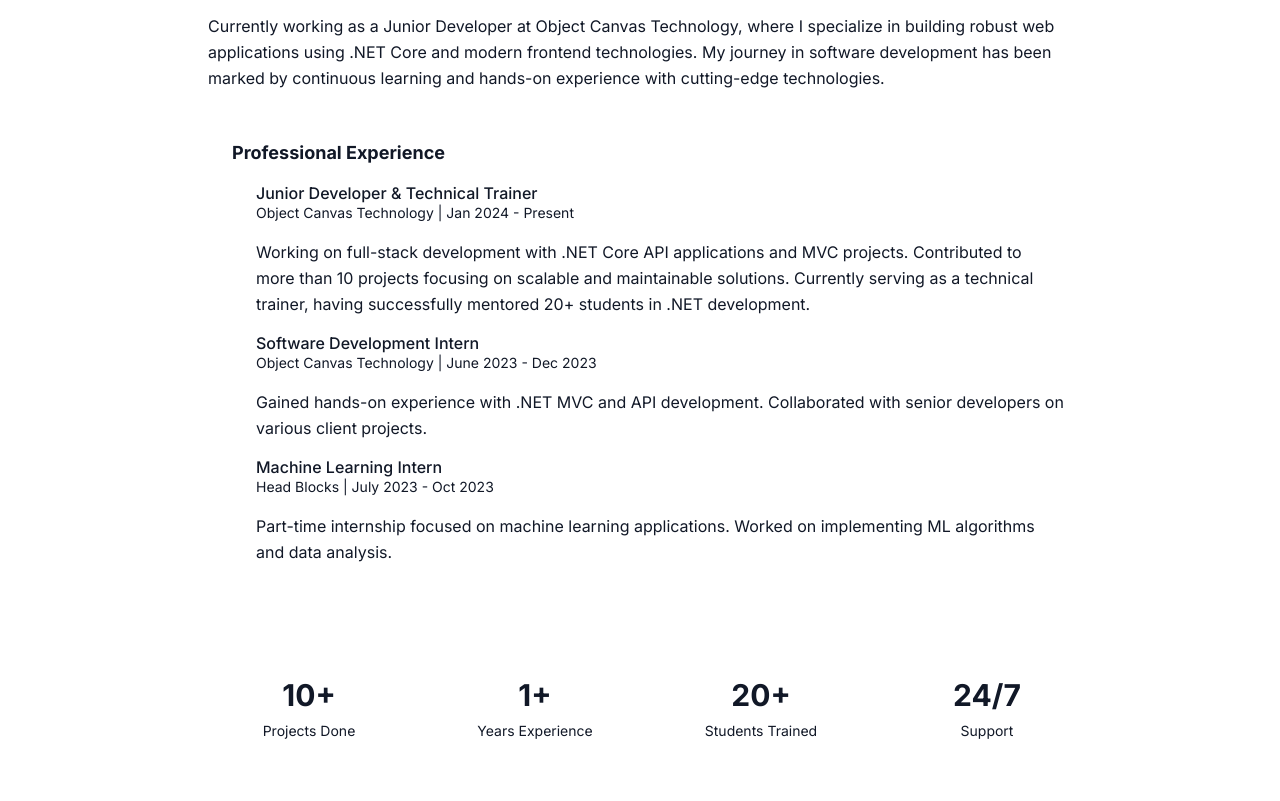
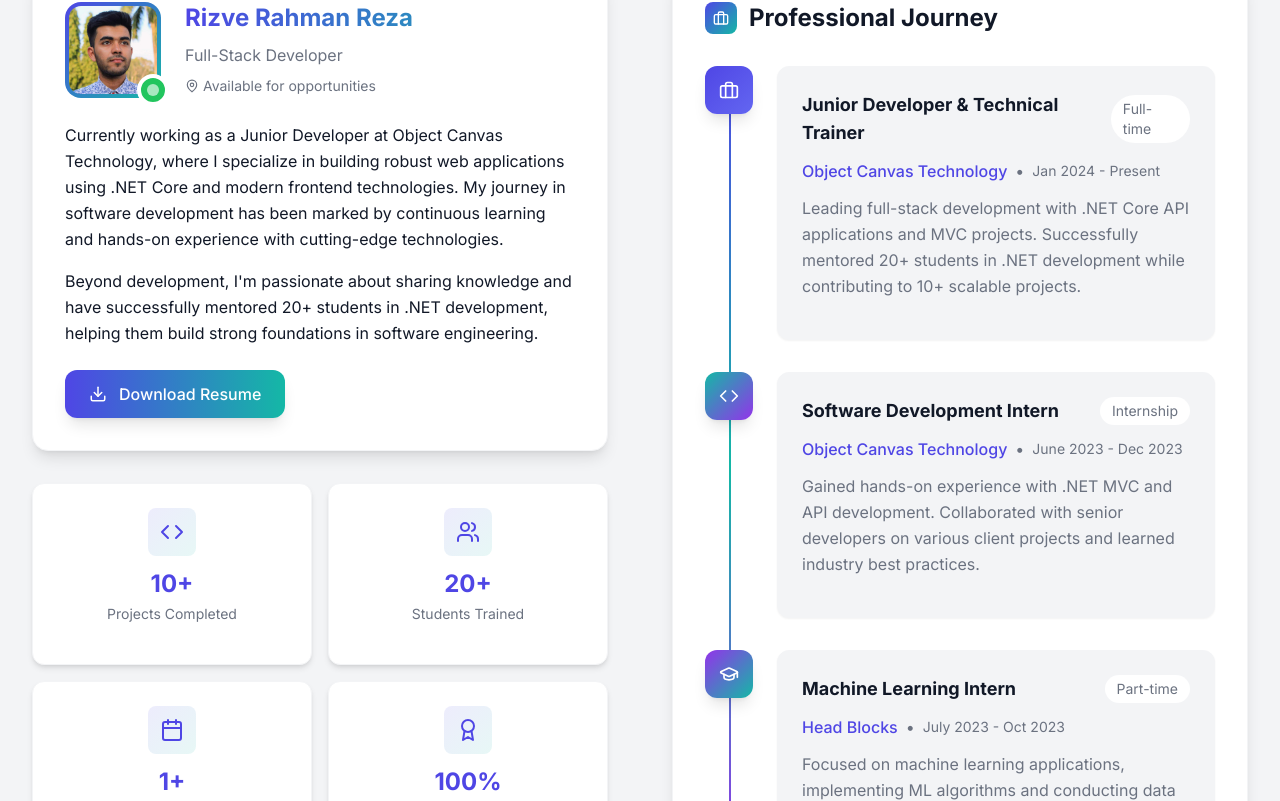
Before and after one commit to RezaRahmanAI/portfolio, a React (Vite) app: page / in a window 1280 px wide. Shown: the part 1099-1900 px from the top of the page. Built offline with nearby package versions, Linux system fonts and the light colour scheme.

Commit message:
Update About section with modern design

```diff
--- a/src/components/About.tsx
+++ b/src/components/About.tsx
@@ -1,175 +1,222 @@
 import React from 'react';
 import { motion } from 'framer-motion';
-import { Download } from 'lucide-react';
+import { Download, Code, Users, Award, Calendar, MapPin, Briefcase, GraduationCap } from 'lucide-react';
 import { useInView } from 'react-intersection-observer';
-import { fadeIn } from "../utils/animations";
+import { fadeIn, textVariant } from '../utils/animations';
 
 const About: React.FC = () => {
   const [ref, inView] = useInView({
-    threshold: 0.2,
+    threshold: 0.1,
     triggerOnce: true,
   });
 
+  const stats = [
+    { number: '10+', label: 'Projects Completed', icon: Code },
+    { number: '20+', label: 'Students Trained', icon: Users },
+    { number: '1+', label: 'Years Experience', icon: Calendar },
+    { number: '100%', label: 'Client Satisfaction', icon: Award },
+  ];
+
+  const experiences = [
+    {
+      title: 'Junior Developer & Technical Trainer',
+      company: 'Object Canvas Technology',
+      period: 'Jan 2024 - Present',
+      location: 'Full-time',
+      description: 'Leading full-stack development with .NET Core API applications and MVC projects. Successfully mentored 20+ students in .NET development while contributing to 10+ scalable projects.',
+      color: 'from-primary to-primary-light',
+      icon: Briefcase,
+    },
+    {
+      title: 'Software Development Intern',
+      company: 'Object Canvas Technology',
+      period: 'June 2023 - Dec 2023',
+      location: 'Internship',
+      description: 'Gained hands-on experience with .NET MVC and API development. Collaborated with senior developers on various client projects and learned industry best practices.',
+      color: 'from-accent to-secondary',
+      icon: Code,
+    },
+    {
+      title: 'Machine Learning Intern',
+      company: 'Head Blocks',
+      period: 'July 2023 - Oct 2023',
+      location: 'Part-time',
+      description: 'Focused on machine learning applications, implementing ML algorithms and conducting data analysis to solve real-world problems.',
+      color: 'from-secondary to-accent',
+      icon: GraduationCap,
+    },
+  ];
+
   return (
-    <section
-      id="about"
-      ref={ref}
-      className="py-20 bg-light-100 dark:bg-dark-200 overflow-hidden"
-    >
-      <div className="container mx-auto px-4 sm:px-6 lg:px-8">
+    <section id="about" ref={ref} className="py-20 bg-background-alt">
+      <div className="container-custom">
+        {/* Section Header */}
         <div className="section-title">
           <motion.h2
+            variants={textVariant(0.2)}
             initial="hidden"
-            animate={inView ? "visible" : "hidden"}
+            animate={inView ? "show" : "hidden"}
             className="text-3xl md:text-4xl font-bold mb-4 pb-4"
           >
             About Me
           </motion.h2>
-        </div>
 
-        <motion.div
+          <motion.p
             variants={fadeIn("up", 0.3)}
             initial="hidden"
             animate={inView ? "show" : "hidden"}
-          className="max-w-4xl mx-auto"
+            className="text-text-light max-w-2xl mx-auto mb-16"
           >
-          <div className="relative">
-            <div className="absolute -left-4 top-0 w-1 h-full bg-gradient-to-b from-primary-500 via-accent-500 to-primary-500 rounded-full"></div>
-
-            <h3 className="text-2xl md:text-3xl font-bold mb-6 text-dark-100 dark:text-light-100 pl-4 bg-gradient-to-r from-primary-400 to-accent-400 text-transparent bg-clip-text">
-              Full Stack Developer with expertise in .NET Core and Modern Web
-              Technologies
-            </h3>
-
-            <div className="space-y-6 pl-4">
-              <p className="text-dark-300 dark:text-light-300">
-                Currently working as a Junior Developer at Object Canvas
-                Technology, where I specialize in building robust web
-                applications using .NET Core and modern frontend technologies.
-                My journey in software development has been marked by continuous
-                learning and hands-on experience with cutting-edge technologies.
-              </p>
-
-              <div className="space-y-4 bg-light-200 dark:bg-dark-300 p-6 rounded-xl">
-                <h4 className="font-semibold text-lg text-primary-500">
-                  Professional Experience
-                </h4>
-
-                <div className="space-y-4">
-                  <div className="relative pl-6 before:content-[''] before:absolute before:left-0 before:top-2 before:w-2 before:h-2 before:bg-primary-500 before:rounded-full">
-                    <h5 className="font-medium text-dark-100 dark:text-light-100">
-                      Junior Developer & Technical Trainer
-                    </h5>
-                    <p className="text-primary-500 text-sm">
-                      Object Canvas Technology | Jan 2024 - Present
-                    </p>
-                    <p className="text-dark-300 dark:text-light-300 mt-1">
-                      Working on full-stack development with .NET Core API
-                      applications and MVC projects. Contributed to more than 10
-                      projects focusing on scalable and maintainable solutions.
-                      Currently serving as a technical trainer, having
-                      successfully mentored 20+ students in .NET development.
-                    </p>
+            Passionate full-stack developer with expertise in modern web technologies and a commitment to creating exceptional digital experiences
+          </motion.p>
         </div>
 
-                  <div className="relative pl-6 before:content-[''] before:absolute before:left-0 before:top-2 before:w-2 before:h-2 before:bg-accent-500 before:rounded-full">
-                    <h5 className="font-medium text-dark-100 dark:text-light-100">
-                      Software Development Intern
-                    </h5>
-                    <p className="text-accent-500 text-sm">
-                      Object Canvas Technology | June 2023 - Dec 2023
-                    </p>
-                    <p className="text-dark-300 dark:text-light-300 mt-1">
-                      Gained hands-on experience with .NET MVC and API
-                      development. Collaborated with senior developers on
-                      various client projects.
-                    </p>
+        <div className="grid grid-cols-1 lg:grid-cols-2 gap-16 items-start">
+          {/* Left Column - Profile & Description */}
+          <motion.div
+            variants={fadeIn("right", 0.4)}
+            initial="hidden"
+            animate={inView ? "show" : "hidden"}
+            className="space-y-8"
+          >
+            {/* Profile Card */}
+            <div className="bg-background rounded-2xl p-8 shadow-lg border border-background-alt">
+              <div className="flex items-start gap-6 mb-6">
+                <div className="relative">
+                  <div className="w-24 h-24 rounded-2xl overflow-hidden bg-gradient-to-br from-primary to-accent p-1">
+                    <div className="w-full h-full rounded-xl bg-background flex items-center justify-center overflow-hidden">
+                      <img
+                        src="about.jpg"
+                        alt="Rizve Rahman Reza"
+                        className="w-full h-full object-cover"
+                      />
+                    </div>
+                  </div>
+                  <div className="absolute -bottom-2 -right-2 w-8 h-8 bg-success rounded-full border-4 border-background flex items-center justify-center">
+                    <div className="w-3 h-3 bg-white rounded-full animate-pulse"></div>
+                  </div>
                 </div>
 
-                  <div className="relative pl-6 before:content-[''] before:absolute before:left-0 before:top-2 before:w-2 before:h-2 before:bg-secondary-500 before:rounded-full">
-                    <h5 className="font-medium text-dark-100 dark:text-light-100">
-                      Machine Learning Intern
-                    </h5>
-                    <p className="text-secondary-500 text-sm">
-                      Head Blocks | July 2023 - Oct 2023
-                    </p>
-                    <p className="text-dark-300 dark:text-light-300 mt-1">
-                      Part-time internship focused on machine learning
-                      applications. Worked on implementing ML algorithms and
-                      data analysis.
-                    </p>
-                  </div>
+                <div className="flex-1">
+                  <h3 className="text-2xl font-bold mb-2 bg-gradient-to-r from-primary to-accent text-transparent bg-clip-text">
+                    Rizve Rahman Reza
+                  </h3>
+                  <p className="text-text-light mb-2">Full-Stack Developer</p>
+                  <div className="flex items-center text-sm text-text-light">
+                    <MapPin size={14} className="mr-1" />
+                    Available for opportunities
                   </div>
                 </div>
               </div>
 
-            <div className="grid grid-cols-2 md:grid-cols-4 gap-6 my-12 pl-4">
-              <motion.div
-                whileHover={{ scale: 1.05 }}
-                className="bg-light-200 dark:bg-dark-300 p-6 rounded-xl text-center group hover:bg-primary-500 transition-colors duration-300"
-              >
-                <h4 className="text-3xl font-bold text-primary-500 group-hover:text-white mb-2">
-                  10+
-                </h4>
-                <p className="text-dark-300 dark:text-light-300 group-hover:text-white text-sm">
-                  Projects Done
+              <div className="space-y-4">
+                <p className="text-text leading-relaxed">
+                  Currently working as a Junior Developer at Object Canvas Technology, where I specialize in building robust web applications using .NET Core and modern frontend technologies. My journey in software development has been marked by continuous learning and hands-on experience with cutting-edge technologies.
                 </p>
-              </motion.div>
 
-              <motion.div
-                whileHover={{ scale: 1.05 }}
-                className="bg-light-200 dark:bg-dark-300 p-6 rounded-xl text-center group hover:bg-primary-500 transition-colors duration-300"
-              >
-                <h4 className="text-3xl font-bold text-primary-500 group-hover:text-white mb-2">
-                  1+
-                </h4>
-                <p className="text-dark-300 dark:text-light-300 group-hover:text-white text-sm">
-                  Years Experience
+                <p className="text-text leading-relaxed">
+                  Beyond development, I'm passionate about sharing knowledge and have successfully mentored 20+ students in .NET development, helping them build strong foundations in software engineering.
                 </p>
-              </motion.div>
-
-              <motion.div
-                whileHover={{ scale: 1.05 }}
-                className="bg-light-200 dark:bg-dark-300 p-6 rounded-xl text-center group hover:bg-primary-500 transition-colors duration-300"
-              >
-                <h4 className="text-3xl font-bold text-primary-500 group-hover:text-white mb-2">
-                  20+
-                </h4>
-                <p className="text-dark-300 dark:text-light-300 group-hover:text-white text-sm">
-                  Students Trained
-                </p>
-              </motion.div>
-
-              <motion.div
-                whileHover={{ scale: 1.05 }}
-                className="bg-light-200 dark:bg-dark-300 p-6 rounded-xl text-center group hover:bg-primary-500 transition-colors duration-300"
-              >
-                <h4 className="text-3xl font-bold text-primary-500 group-hover:text-white mb-2">
-                  24/7
-                </h4>
-                <p className="text-dark-300 dark:text-light-300 group-hover:text-white text-sm">
-                  Support
-                </p>
-              </motion.div>
               </div>
 
+              {/* Download Resume Button */}
               <motion.div
-              whileHover={{ scale: 1.05 }}
-              whileTap={{ scale: 0.95 }}
-              className="pl-4"
+                whileHover={{ scale: 1.02 }}
+                whileTap={{ scale: 0.98 }}
+                className="mt-6"
               >
                 <a
                   href="/resume.pdf"
                   download
-                className="group relative inline-flex items-center gap-2 px-6 py-3 rounded-full bg-primary-500 text-white font-medium transition-all overflow-hidden"
+                  className="group relative inline-flex items-center gap-3 px-6 py-3 rounded-xl bg-gradient-to-r from-primary to-accent text-white font-medium transition-all overflow-hidden shadow-lg hover:shadow-xl"
                 >
-                <span className="absolute inset-0 w-full h-full bg-gradient-to-r from-primary-600 to-accent-500 opacity-0 group-hover:opacity-100 transition-opacity"></span>
+                  <span className="absolute inset-0 w-full h-full bg-gradient-to-r from-primary-dark to-secondary opacity-0 group-hover:opacity-100 transition-opacity"></span>
                   <Download size={18} className="relative z-10" />
                   <span className="relative z-10">Download Resume</span>
                 </a>
               </motion.div>
             </div>
+
+            {/* Stats Grid */}
+            <div className="grid grid-cols-2 gap-4">
+              {stats.map((stat, index) => (
+                <motion.div
+                  key={stat.label}
+                  variants={fadeIn("up", 0.5 + index * 0.1)}
+                  initial="hidden"
+                  animate={inView ? "show" : "hidden"}
+                  whileHover={{ scale: 1.05, y: -5 }}
+                  className="bg-background rounded-xl p-6 text-center shadow-md border border-background-alt group hover:border-primary/20 transition-all"
+                >
+                  <div className="inline-flex items-center justify-center w-12 h-12 rounded-lg bg-gradient-to-br from-primary/10 to-accent/10 mb-3 group-hover:from-primary/20 group-hover:to-accent/20 transition-all">
+                    <stat.icon className="w-6 h-6 text-primary" />
+                  </div>
+                  <h4 className="text-2xl font-bold text-primary mb-1">{stat.number}</h4>
+                  <p className="text-sm text-text-light">{stat.label}</p>
                 </motion.div>
+              ))}
+            </div>
+          </motion.div>
+
+          {/* Right Column - Experience Timeline */}
+          <motion.div
+            variants={fadeIn("left", 0.4)}
+            initial="hidden"
+            animate={inView ? "show" : "hidden"}
+            className="space-y-6"
+          >
+            <div className="bg-background rounded-2xl p-8 shadow-lg border border-background-alt">
+              <h3 className="text-2xl font-bold mb-8 flex items-center gap-3">
+                <div className="w-8 h-8 rounded-lg bg-gradient-to-br from-primary to-accent flex items-center justify-center">
+                  <Briefcase className="w-4 h-4 text-white" />
+                </div>
+                Professional Journey
+              </h3>
+
+              <div className="relative">
+                {/* Timeline Line */}
+                <div className="absolute left-6 top-0 bottom-0 w-0.5 bg-gradient-to-b from-primary via-accent to-secondary"></div>
+
+                {experiences.map((exp, index) => (
+                  <motion.div
+                    key={index}
+                    variants={fadeIn("up", 0.6 + index * 0.2)}
+                    initial="hidden"
+                    animate={inView ? "show" : "hidden"}
+                    className="relative flex gap-6 pb-8 last:pb-0"
+                  >
+                    {/* Timeline Dot */}
+                    <div className={`relative z-10 w-12 h-12 rounded-xl bg-gradient-to-br ${exp.color} flex items-center justify-center shadow-lg`}>
+                      <exp.icon className="w-5 h-5 text-white" />
+                    </div>
+
+                    {/* Content */}
+                    <div className="flex-1 bg-background-alt rounded-xl p-6 shadow-sm border border-background-alt hover:border-primary/20 transition-all group">
+                      <div className="flex flex-col sm:flex-row sm:items-center sm:justify-between mb-3">
+                        <h4 className="font-bold text-lg group-hover:text-primary transition-colors">
+                          {exp.title}
+                        </h4>
+                        <span className="text-sm text-text-light bg-background px-3 py-1 rounded-full">
+                          {exp.location}
+                        </span>
+                      </div>
+
+                      <div className="flex items-center gap-2 mb-3">
+                        <span className="font-medium text-primary">{exp.company}</span>
+                        <span className="text-text-light">•</span>
+                        <span className="text-text-light text-sm">{exp.period}</span>
+                      </div>
+
+                      <p className="text-text-light leading-relaxed">
+                        {exp.description}
+                      </p>
+                    </div>
+                  </motion.div>
+                ))}
+              </div>
+            </div>
+          </motion.div>
+        </div>
       </div>
     </section>
   );
```
Lines whose indentation alone changed are shown as unchanged.
